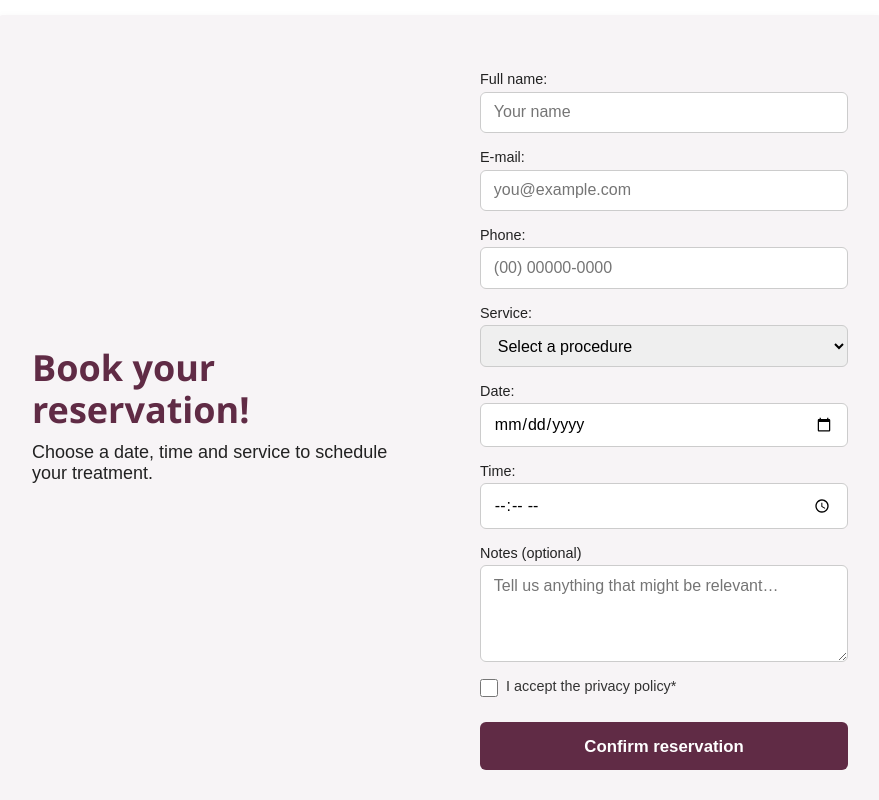
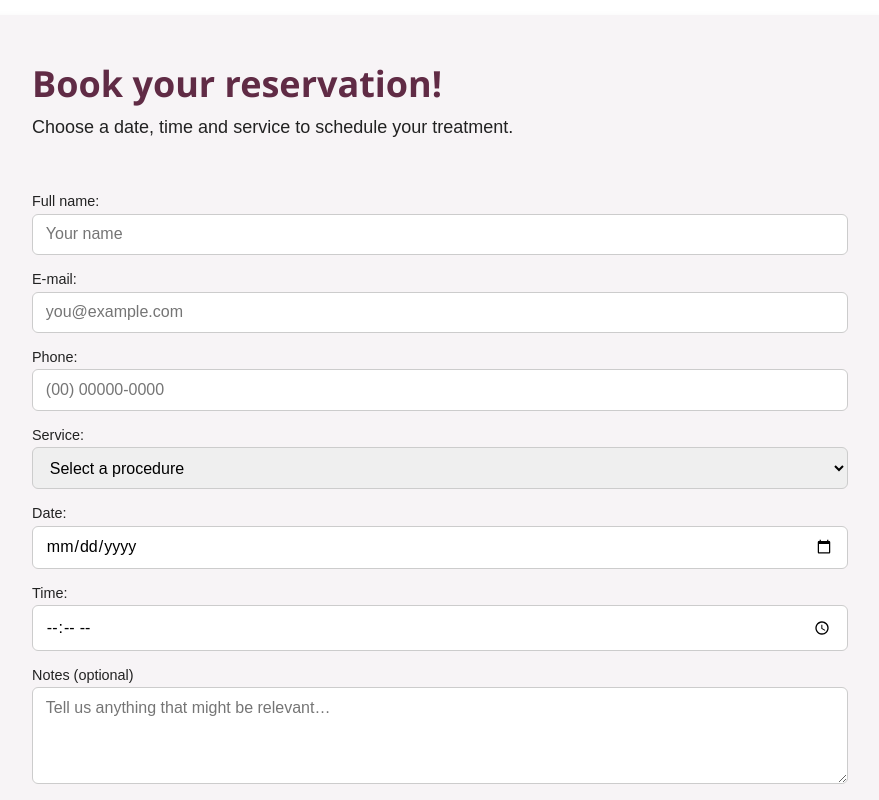
Before and after one commit to cenouraa/mel-and-joy-beauty, a plain HTML site: page index.html in a window 1280 px wide. Shown: the part 2380-3180 px from the top of the page, without its empty margins (200-1079 px from the left). Drawn offline with Linux system fonts and the light colour scheme.

Commit message:
Finalizado

```diff
--- a/css/main.css
+++ b/css/main.css
@@ -2,6 +2,9 @@
     --primary-color: #602B45;
     --white: #ffffff;
     --secondary-color: #d9909a;
+    --thirdary-color: #f7f4f6;
+    --gray: #222;
+    --lightgray: #444;
     --default-gap: 1rem;
 }
 html{
@@ -192,8 +195,8 @@ body{
 /*CSS DO MIDDLE (ABOUT ME) SECTION*/
 .middleContent{
     padding-block: 3rem;
-    background: #f7f4f6;
-    color: #222;
+    background: var(--thirdary-color);
+    color: var(--gray);
 }
 .middleContent .row{
     display: flex;
@@ -260,19 +263,19 @@ body{
 
 /*-------------------------------------------------------------------------------------*/
 
-/*CSS DA MAIN (PROCEEDURES)*/
+/*CSS DA MAIN (TREATMENTS)*/
 .mainContent{
-    background:#fff;
-    padding-block:3rem;
+    background: var(--white);
+    padding-block: 3rem;
 }
 .mainContent .row{
-    display:grid;
-    grid-template-columns:1fr;
-    gap:2.5rem;
+    display: grid;
+    grid-template-columns: 1fr;
+    gap: 2.5rem;
     padding-inline: 1rem;
 }
 .mainContent_title-card{
-    grid-column: 1 / -1;
+    grid-column: 1 / -1; /*ocupa a grid toda*/
     font-size: 1.75rem;
     font-weight: 700;
     color: var(--primary-color);
@@ -280,10 +283,9 @@ body{
     margin:0;
 }
 .mainContent_article{
-    background-color:#f7f4f6;
-    border-radius:12px;
-    box-shadow:0 4px 10px rgba(0,0,0,.05);
-    transition:transform .25s ease, box-shadow .25s ease;
+    background-color: var(--thirdary-color);
+    border-radius: 12px;
+    box-shadow: 0 4px 10px rgba(0,0,0,.05);
 }
 .mainContent_container{
     display:flex;
@@ -379,7 +381,7 @@ body{
     padding-inline: 1rem;
 }
 .reviewContent_article {
-    background: #fff;
+    background: var(--white);
     border-radius: 12px;
     box-shadow: 0 4px 12px rgba(0, 0, 0, 0.06);
     padding: 2rem 1.75rem;
@@ -391,7 +393,7 @@ body{
 .reviewContent_text p {
     font-size: 1rem;
     line-height: 1.6;
-    color: #333;
+    color: var(--gray);
     margin: 0 0 1.25rem;
 }
 .reviewContent_title {
@@ -443,35 +445,27 @@ body{
 
 /*CSS DO FORM*/
 .bookForm{
-    background:#fff;
-    padding-block:3rem;
-    color:#222;
+    background: var(--white);
+    padding-block: 3rem;
+    color: var(--gray);
 }
 .bookForm_article{
-    background:#f7f4f6;
-    border-radius:12px;
-    box-shadow:0 4px 12px rgba(0,0,0,.06);
-    overflow:hidden;
-}
-.bookForm_container{
-    display:flex;
-    flex-direction:column;
-}
-.bookForm_text{
-    padding:2rem 2rem 1rem;
-    text-align:center;
+    padding: 1rem;
+    background: var(--thirdary-color);
+    border-radius: 6px;
+    box-shadow: 0 4px 12px rgba(0,0,0,.06);
 }
 .bookForm_text h2{
-    font-size:1.75rem;
-    color:var(--primary-color);
-    margin:0 0 .75rem;
+    font-size: 1.75rem;
+    color: var(--primary-color);
+    margin: 0 0 .75rem;
 }
 .bookForm_text p{
-    font-size:1rem;
-    margin:0;
+    font-size: 1rem;
+    margin: 0;
 }
 
-/* Formulário */
+/*formulario*/
 .bookForm_fields {
     width: 100%;
     margin-top: 1rem;
@@ -488,44 +482,41 @@ body{
     border: 1px solid #ccc;
     border-radius: 6px;
     box-sizing: border-box;
-    transition: border-color .2s ease;
-    display: block;
 }
 .bookForm_fields input:focus, .bookForm_fields select:focus, .bookForm_fields textarea:focus{
-    border-color:var(--primary-color);
-    outline:none;
+    border-color: var(--primary-color);
+    outline: none; /*pra sumir aquela borda azul*/
 }
 .bookForm_submit{
-    display:block;
-    width:100%;
-    margin-top:1.5rem;
-    padding:.9rem;
-    font-size:1.05rem;
-    font-weight:600;
-    color:#fff;
-    background:var(--primary-color);
-    border:0;
-    border-radius:6px;
-    cursor:pointer;
-    transition: background .25s ease, transform .25s ease;
+    display: block;
+    width: 100%;
+    margin-top: 1.5rem;
+    padding: .9rem;
+    font-size: 1.05rem;
+    font-weight: 600;
+    color: var(--white);
+    background: var(--primary-color);
+    border: 0;
+    border-radius: 6px;
+    cursor: pointer;
+    transition: .25s ease, transform .25s ease;
 }
 .bookForm_submit:hover{
-    background:color-mix(in srgb,var(--primary-color),#ffffff 15%);
+    background: color-mix(in srgb, var(--primary-color), var(--white) 15%);
     transform:translateY(-2px);
 }
 
 /*mensagem de sucesso*/
 #reservationSuccess{
-    margin-top:1.5rem;
-    background:#e4ffe8;
-    border:1px solid #a2e3ad;
-    border-radius:6px;
-    padding:1rem;
-    text-align:center;
-    font-weight:600;
-    color:#187e32;
+    margin-top: 1.5rem;
+    background: #e4ffe8;
+    border: 1px solid #a2e3ad;
+    border-radius: 6px;
+    padding: 1rem;
+    text-align: center;
+    font-weight: 600;
+    color: #187e32;
 }
-
 .bookForm_fields.checkbox {
     display: flex;
     align-items: center;
@@ -533,7 +524,7 @@ body{
     margin-top: 1rem;
     margin-bottom: 1.5rem;
     font-size: 0.95rem;
-    color: #333;
+    color: var(--gray);
 }
 .bookForm_fields.checkbox input[type="checkbox"] {
     width: 18px;
@@ -541,7 +532,6 @@ body{
     accent-color: #5b2345;
     cursor: pointer;
 }
-
 .feedback {
     display: none;
     position: fixed;
@@ -556,7 +546,7 @@ body{
     display: flex;
 }
 .feedback_box {
-    background: #fff;
+    background: var(--white);
     border-radius: 12px;
     box-shadow: 0 8px 24px rgba(0, 0, 0, 0.2);
     overflow: hidden;
@@ -577,12 +567,12 @@ body{
     width: 100%;
     border: none;
     background: #f2f2f2;
-    color: #333;
+    color: var(--gray);
     padding: 1rem;
     font-size: 1rem;
     cursor: pointer;
     border-top: 1px solid #ccc;
-    transition: background 0.3s ease;
+    transition: 0.3s ease;
 }
 .feedback_box button:hover {
     background: #e6e6e6;
@@ -590,39 +580,32 @@ body{
 
 /*MD DO FORM*/
 @media (min-width:48.75em){
-    .bookForm_container{
-        flex-direction:row;
-        align-items:center;
-    }
-    .bookForm_text, .bookForm_form{
-        flex:1 1 50%;
-    }
     .bookForm_text{
-        padding:2.5rem 2.5rem;
-        text-align:left;
+        padding: 2rem 0 0 2.5rem;
+        text-align: left;
     }
     .bookForm_form{
-        padding:2.5rem 2.5rem 2.8rem;
+        padding: 2.5rem 2.5rem 2.8rem;
     }
     .bookForm_text h2{
-        font-size:2rem;
+        font-size: 2rem;
     }
     .bookForm_text p {
-        font-size:1.05rem;
+        font-size: 1.05rem;
     }
 }
 
 /*XL DO FORM*/
 @media (min-width:74em){
     .bookForm_article{
-        max-width:56rem;
-        margin-inline:auto;
+        max-width: 56rem;
+        margin-inline: auto; /*centraliza responsivamente*/
     }
     .bookForm_text h2{
-        font-size:2.25rem;
+        font-size: 2.25rem;
     }
     .bookForm_text p {
-        font-size:1.125rem;
+        font-size: 1.125rem;
     }
 }
 
```
